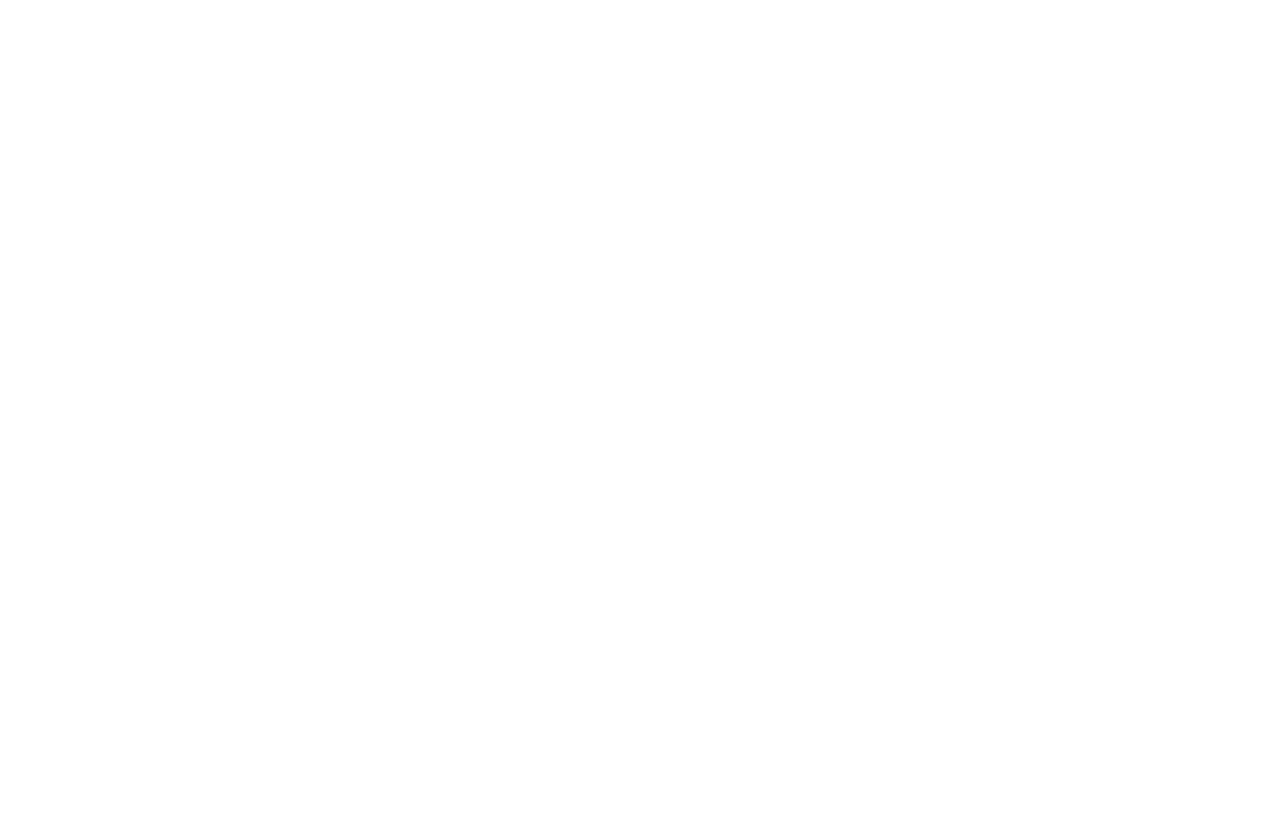
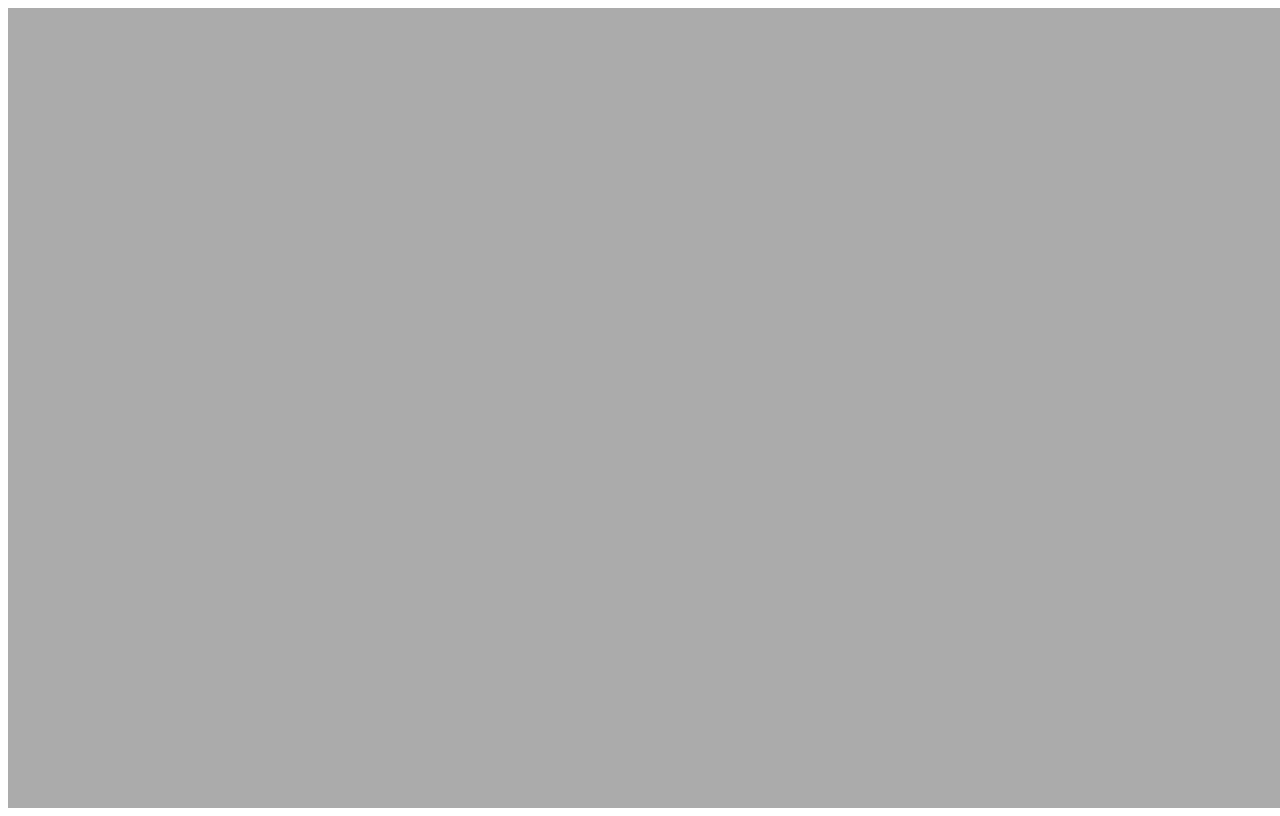
Before and after one commit to dallin-r-parker/threejs-udemy, a plain HTML site: page blueprint1/index.html in a window 1280 px wide. Drawn offline with nearby package versions, Linux system fonts and the light colour scheme.

Commit message:
basic app loading threejs and setting up a gray scene

```diff
--- a/blueprint1/index.html
+++ b/blueprint1/index.html
@@ -8,3 +8,47 @@
   </head>
   <body></body>
 </html>
+<!DOCTYPE html>
+<html lang="en">
+  <head>
+    <meta charset="UTF-8" />
+    <meta name="viewport" content="width=device-width, initial-scale=1.0" />
+    <link rel="stylesheet" href="./style.css" />
+    <script src="https://cdnjs.cloudflare.com/ajax/libs/three.js/110/three.min.js"></script>
+    <title>Document</title>
+  </head>
+  <script>
+    let scene, camera, renderer;
+
+    let init = function() {
+      // create the scene
+      scene = new THREE.Scene();
+      scene.background = new THREE.Color(0xababab);
+
+      //create and locate the camera
+      camera = new THREE.PerspectiveCamera(
+        30,
+        window.innerWidth / window.innerHeight,
+        1,
+        1000
+      );
+      camera.position.z = 5;
+
+      //create the renderer
+      renderer = new THREE.WebGLRenderer();
+      renderer.setSize(window.innerWidth, window.innerHeight);
+
+      document.body.appendChild(renderer.domElement);
+    };
+
+    // main animation loop - calls 50 - 60 in a second.
+    let mainLoop = function() {
+      console.log(`hellos: `);
+      renderer.render(scene, camera);
+      requestAnimationFrame(mainLoop);
+    };
+    //=====================================================
+    init();
+    mainLoop();
+  </script>
+</html>
```
Also changed, not shown: blueprint1/style.css (added).
